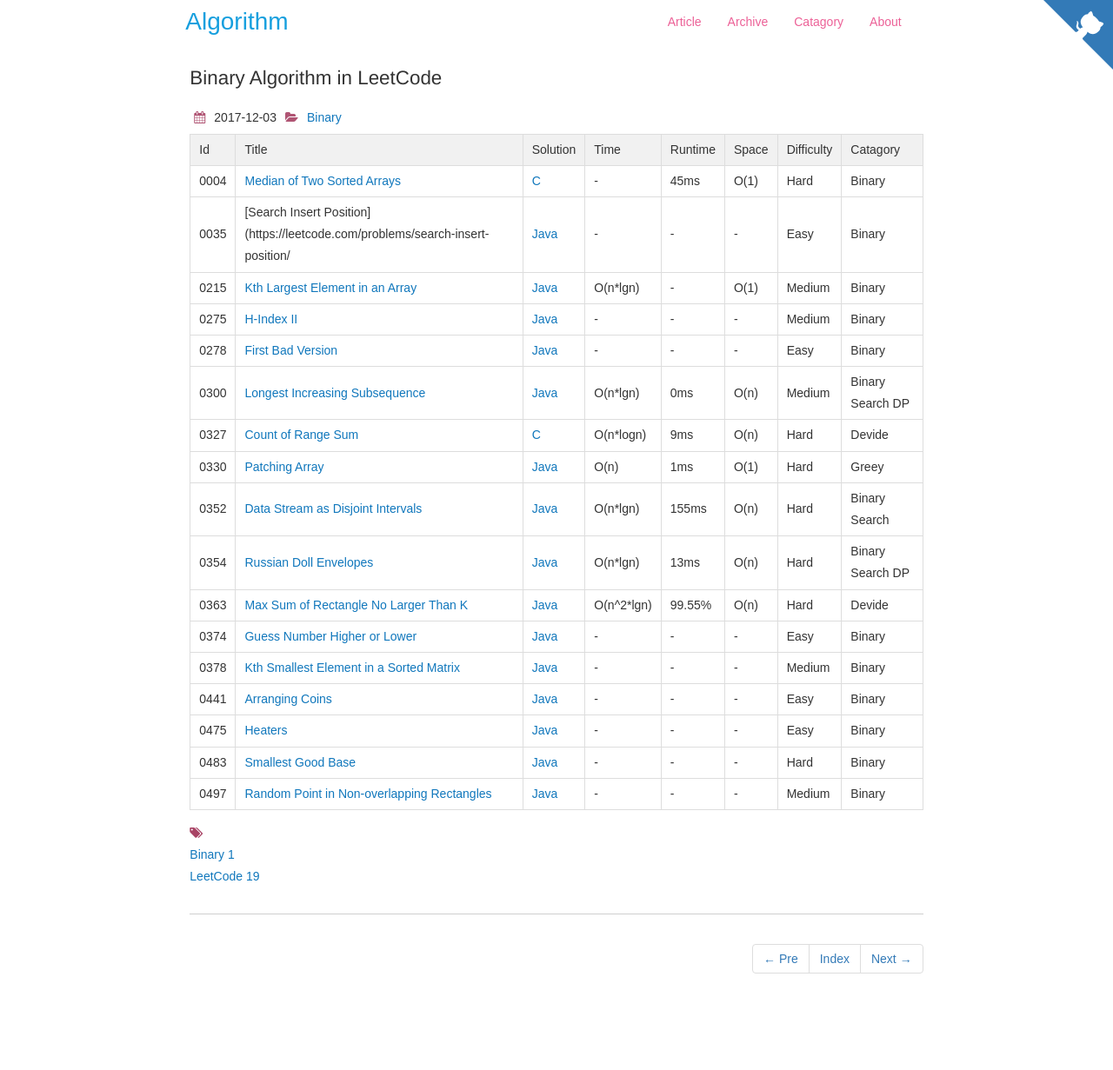
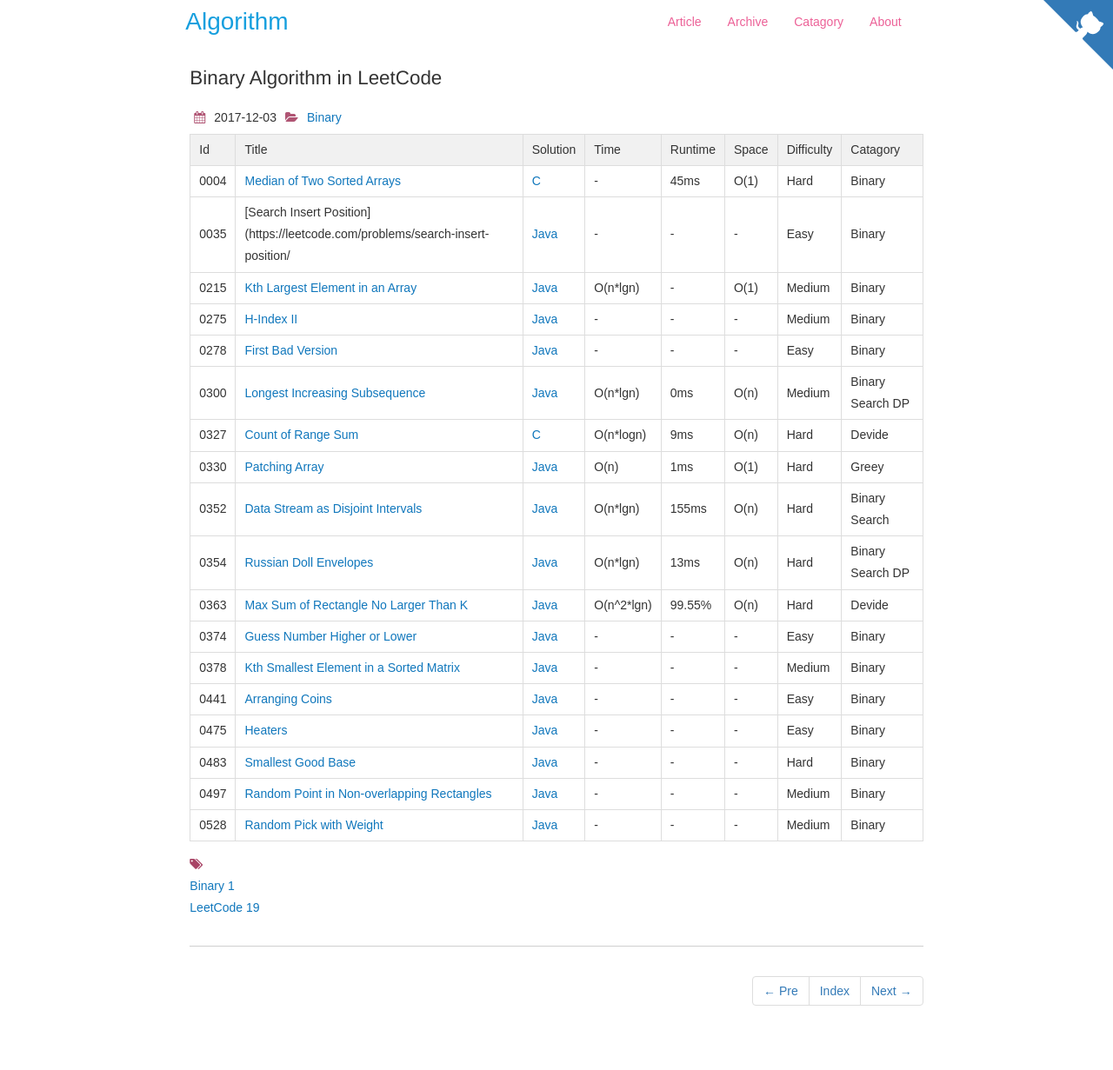
Before and after one commit to dunso/algorithm, a Jekyll site: the page built from docs/_posts/2017-12-03-Binary.md, in a window 1280 px wide. Shown: the whole page at 87% size. Built offline with Jekyll 4.4.1, drawn with Linux system fonts in a browser that asks for light colours; nearby versions of some CDN libraries; before the commit the page ends 1194 px from its top, so only the background shows below that.

Commit message:
Add index of LeetCode0528.java to docs

```diff
--- a/docs/_posts/2017-12-03-Binary.md
+++ b/docs/_posts/2017-12-03-Binary.md
@@ -29,3 +29,4 @@
 |0475|[Heaters](https://leetcode.com/problems/heaters/) | [Java](https://e.srl/leetcode-475/)  |-|-|-|  Easy |Binary|
 |0483|[Smallest Good Base](https://leetcode.com/problems/smallest-good-base/) | [Java](https://e.srl/leetcode-483/)  |-|-|-| Hard |Binary|
 |0497|[Random Point in Non-overlapping Rectangles](https://leetcode.com/problems/random-point-in-non-overlapping-rectangles/) | [Java](https://e.srl/leetcode-497/)  |-|-|-| Medium |Binary|
+|0528|[Random Pick with Weight](https://leetcode.com/problems/random-pick-with-weight/) | [Java](https://e.srl/leetcode-528/)  |-|-|-| Medium |Binary|
```
